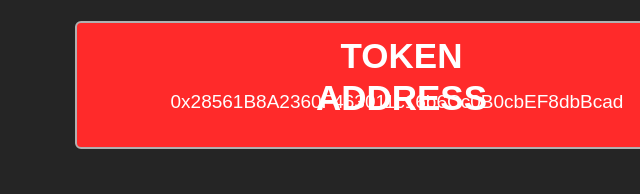
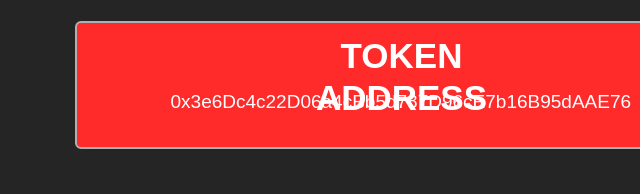
Before and after one commit to WebsiteDesiner/Hamster, a plain HTML site: page index.html in a window 1280 px wide. Shown: the part 2985-3179 px from the top of the page, 640-1280 px from the left. Drawn offline with Linux system fonts and the light colour scheme; some packages are replaced by stand-ins of ours; a script that the page names is missing; a web font is replaced by a local one.

Commit message:
Update index.html

```diff
--- a/index.html
+++ b/index.html
@@ -2387,7 +2387,7 @@ backface-visibility: hidden;
                             <div class="tn-atom"></div>
                         </div>
                         <div class="t396__elem tn-elem clickbuttoncopy tn-elem__7884193591724238218532 t-animate t-animate_started" data-elem-id="1724238218532" data-elem-type="text" data-field-top-value="595" data-field-left-value="139" data-field-width-value="10" data-field-axisy-value="top" data-field-axisx-value="left" data-field-container-value="grid" data-field-topunits-value="px" data-field-leftunits-value="px" data-field-heightunits-value="" data-field-widthunits-value="px" data-animate-style="fadeinright" data-animate-duration="1" data-animate-delay="0.3" data-animate-distance="555" data-animate-mobile="y" data-field-top-res-320-value="512" data-field-left-res-320-value="-24" data-field-width-res-320-value="321" data-fields="top,left,width,container,axisx,axisy,widthunits,leftunits,topunits" data-observer-ready="true" style="top: 595px; left: 810.5px; width: 10px; transform: translate3d(-555px, 0px, 0px); transition-delay: 0.3s; transition-duration: 1s;">
-                            <div class="tn-atom" field="tn_text_1724238218532" style="line-height: 23px;">0x28561B8A2360F463011c16b6Cc0B0cbEF8dbBcad</div>
+                            <div class="tn-atom" field="tn_text_1724238218532" style="line-height: 23px;">0x3e6Dc4c22D06a4cBb5d787D96cE7b16B95dAAE76</div>
                         </div>
                         <div class="t396__elem tn-elem tn-elem__7884193591724238218535 t-animate t-animate_started" data-elem-id="1724238218535" data-elem-type="text" data-field-top-value="540" data-field-left-value="235" data-field-width-value="270" data-field-axisy-value="top" data-field-axisx-value="left" data-field-container-value="grid" data-field-topunits-value="px" data-field-leftunits-value="px" data-field-heightunits-value="" data-field-widthunits-value="px" data-animate-style="fadeinright" data-animate-duration="1" data-animate-delay="0.3" data-animate-distance="555" data-animate-mobile="y" data-field-top-res-320-value="448" data-field-left-res-320-value="28" data-field-width-res-320-value="264" data-fields="top,left,width,container,axisx,axisy,widthunits,leftunits,topunits" data-observer-ready="true" style="top: 540px; left: 906.5px; width: 270px; transform: translate3d(-555px, 0px, 0px); transition-delay: 0.3s; transition-duration: 1s;">
                             <div class="tn-atom" field="tn_text_1724238218535" style="line-height: 42px;">TOKEN ADDRESS</div>
```
